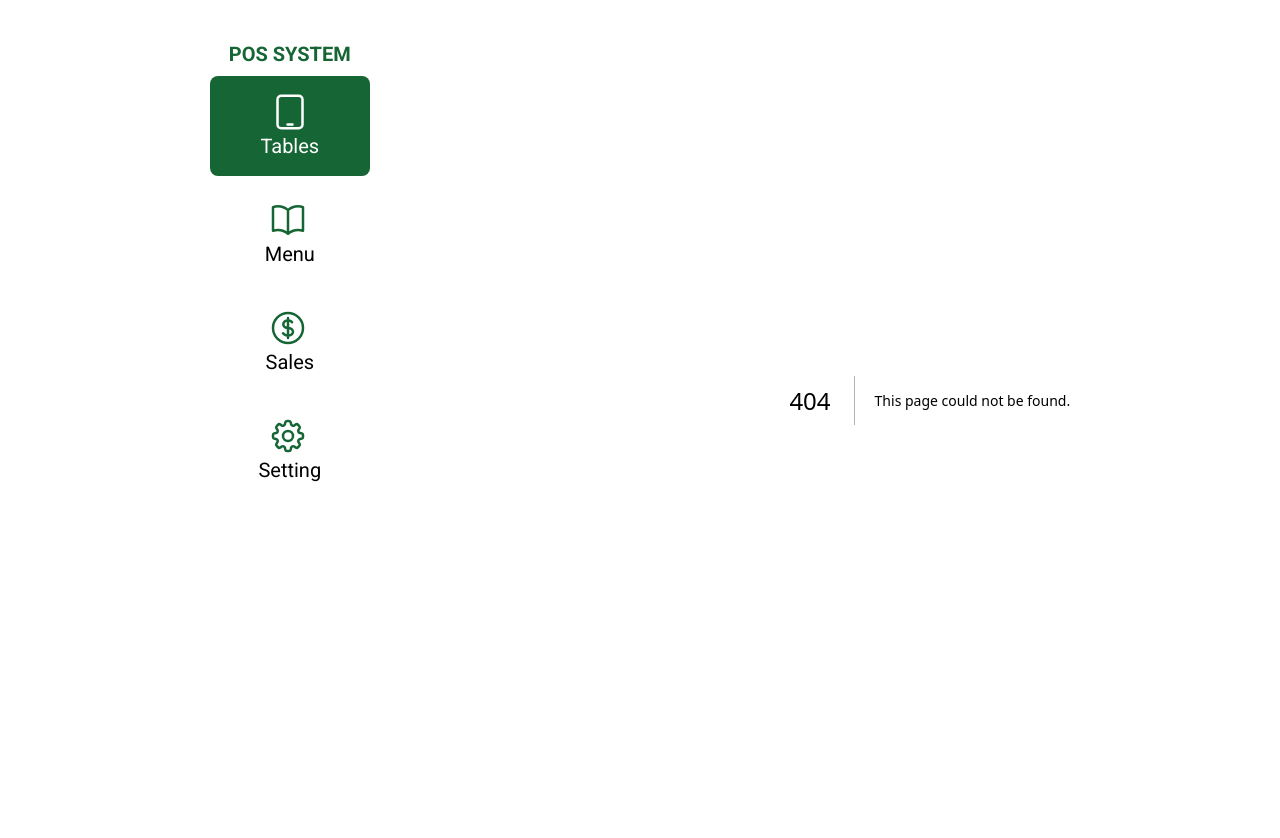
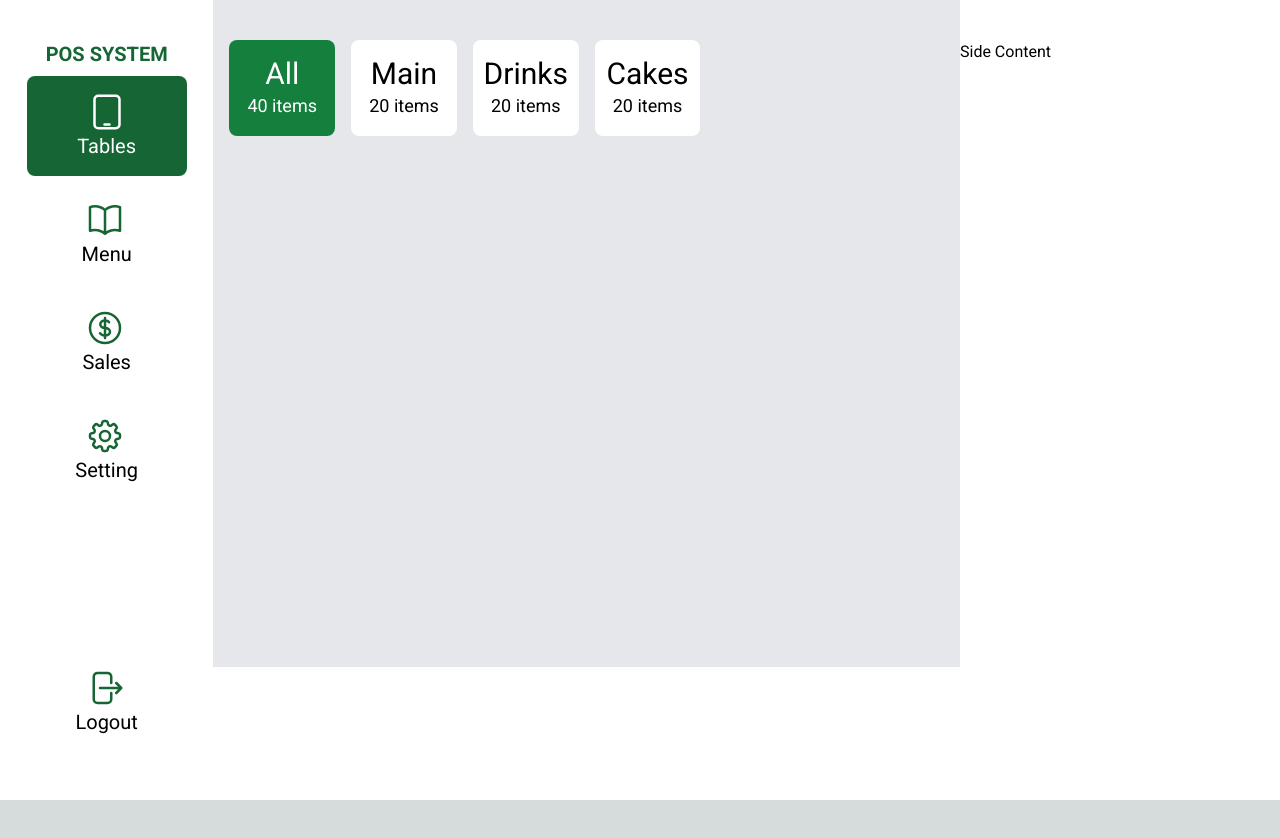
Before and after one commit to CallJoshDrew/swiftpos, a Next.js app: page /menu in a window 1280 px wide. Before the commit this address had no page. Shown: the top 838 px of the page. After the commit the page ends 800 px from the top, so only its background shows below. Built offline with nearby package versions, Linux system fonts and the light colour scheme.

Commit message:
Add Menu Page Part 1
Designing the Card for each Menu, just finished layout which sync with the tables page.

```diff
--- a/app/components/sideNav.js
+++ b/app/components/sideNav.js
@@ -1,13 +1,14 @@
 import React from "react";
+import Link from "next/link";
 
 export default function SideNav() {
   return (
-      <div className="row-span-6 col-span-1 py-10 flex flex-col justify-between">
+      <div className="row-span-6 col-span-2 py-10 flex flex-col justify-between">
         <div>
           <div className="text-green-800 text-center font-bold text-xl">
             POS SYSTEM
           </div>
-          <button className="bg-green-800 rounded-lg px-6 py-4 flex flex-col items-center mx-auto my-2 w-40">
+          <Link href="/tables" className="bg-green-800 rounded-lg px-6 py-4 flex flex-col items-center mx-auto my-2 w-40">
             <svg
               className="w-10 h-10 text-white"
               xmlns="http://www.w3.org/2000/svg"
@@ -22,8 +23,8 @@ export default function SideNav() {
               />
             </svg>
             <div className="text-white text-xl">Tables</div>
-          </button>
-          <button className="rounded-lg px-6 py-4 flex flex-col items-center m-auto my-2 w-40 group hover:bg-green-800">
+          </Link>
+          <Link href="/menu" className="rounded-lg px-6 py-4 flex flex-col items-center m-auto my-2 w-40 group hover:bg-green-800">
             <svg
               className="w-10 h-10 mr-1 text-green-800 group-hover:text-white"
               xmlns="http://www.w3.org/2000/svg"
@@ -40,8 +41,8 @@ export default function SideNav() {
             <div className="text-black text-xl group-hover:text-white">
               Menu
             </div>
-          </button>
-          <button className="rounded-lg px-6 py-4 flex flex-col items-center m-auto my-2 w-40 group hover:bg-green-800">
+          </Link>
+          <Link href="/"className="rounded-lg px-6 py-4 flex flex-col items-center m-auto my-2 w-40 group hover:bg-green-800">
             <svg
               className="w-10 h-10 mr-1 text-green-800 group-hover:text-white"
               xmlns="http://www.w3.org/2000/svg"
@@ -58,8 +59,8 @@ export default function SideNav() {
             <div className="text-black text-xl group-hover:text-white">
               Sales
             </div>
-          </button>
-          <button className="rounded-lg px-6 py-4 flex flex-col items-center m-auto my-2 w-40 group hover:bg-green-800">
+          </Link>
+          <Link href="/" className="rounded-lg px-6 py-4 flex flex-col items-center m-auto my-2 w-40 group hover:bg-green-800">
             <svg
               className="w-10 h-10 mr-1 text-green-800 group-hover:text-white"
               xmlns="http://www.w3.org/2000/svg"
@@ -81,9 +82,9 @@ export default function SideNav() {
             <div className="text-black text-xl group-hover:text-white">
               Setting
             </div>
-          </button>
+          </Link>
         </div>
-        <button className="rounded-lg px-6 py-4 flex flex-col items-center m-auto my-2 w-40 group hover:bg-green-800">
+        <Link href="/" className="rounded-lg px-6 py-4 flex flex-col items-center m-auto my-2 w-40 group hover:bg-green-800">
           <svg
             className="w-10 h-10 mr-1 text-green-800 group-hover:text-white"
             xmlns="http://www.w3.org/2000/svg"
@@ -100,7 +101,7 @@ export default function SideNav() {
           <div className="text-black text-xl group-hover:text-white">
             Logout
           </div>
-        </button>
+        </Link>
       </div>
   );
 }
--- /dev/null
+++ b/app/components/tableDetails.js
@@ -0,0 +1,9 @@
+import React from 'react'
+
+function TableDetails() {
+  return (
+    <div className="row-span-6 col-span-3 py-10">Side Content</div>
+  )
+}
+
+export default TableDetails
--- a/app/layout.js
+++ b/app/layout.js
@@ -1,6 +1,7 @@
 import { Roboto } from "next/font/google";
 import "./globals.css";
 import SideNav from "./components/sideNav";
+import TableDetails from "./components/tableDetails";
 
 const roboto = Roboto({
   subsets: ["latin"],
@@ -16,9 +17,11 @@ export default function RootLayout({ children }) {
   return (
     <html lang="en">
       <body className={roboto.className}>
-        <div className="bg-white min-h-screen grid grid-rows-6 grid-flow-col">
+        <div className="bg-white min-h-screen grid grid-rows-6 grid-cols-12">
           <SideNav />
           {children}
+          {/* <div className="row-span-1 col-span-7 bg-pink-300">Footer</div>    */}
+          <TableDetails />
         </div>
       </body>
     </html>
--- /dev/null
+++ b/app/menu/page.js
@@ -0,0 +1,47 @@
+import React from "react";
+
+export default function Menu() {
+  return (
+    <div className="row-span-5 col-span-7 bg-gray-200 flex flex-col gap-5 py-10 px-4">
+      <div className="grid grid-cols-6 grid-rows-1 gap-4">
+        <button className="group hover:bg-yellow-500 bg-green-700 rounded-lg text-white flex items-center justify-center flex-col py-4">
+          <div className="text-3xl group-hover:text-black">All</div>
+          <div className="text-lg group-hover:text-black">40 items</div>
+        </button>
+        <button className="group hover:bg-yellow-500 bg-white rounded-lg text-white flex items-center justify-center flex-col py-4">
+          <div className="text-3xl text-black group-hover:text-white">Main</div>
+          <div className="text-lg text-black group-hover:text-white">
+            20 items
+          </div>
+        </button>
+        <button className="group hover:bg-yellow-500 bg-white rounded-lg text-white flex items-center justify-center flex-col py-4">
+          <div className="text-3xl text-black group-hover:text-white">
+            Drinks
+          </div>
+          <div className="text-lg text-black group-hover:text-white">
+            20 items
+          </div>
+        </button>
+        <button className="group hover:bg-yellow-500 bg-white rounded-lg text-white flex items-center justify-center flex-col py-4">
+          <div className="text-3xl text-black group-hover:text-white">
+            Cakes
+          </div>
+          <div className="text-lg text-black group-hover:text-white">
+            20 items
+          </div>
+        </button>
+      </div>
+      <div className="">
+        <div className="group hover:bg-yellow-500 rounded-lg text-white flex justify-start">
+          <div>
+
+          </div>
+          {/* <button className="group hover:bg-yellow-500 bg-green-800 rounded-lg text-white flex items-center justify-center flex-col">
+            <div className="text-xl group-hover:text-black">Table 1</div>
+            <div className="text-lg group-hover:text-black">Seated</div>
+          </button> */}
+        </div>
+      </div>
+    </div>
+  );
+}
--- a/app/page.js
+++ b/app/page.js
@@ -1,12 +1,9 @@
-import Image from "next/image";
-import Tables from "./tables/page";
+import Tables from "./tables/page"
 
 export default function Home() {
   return (
     <>
       <Tables />
-      <div className="row-span-1 col-span-7 bg-pink-300">Footer</div>
-      <div className="row-span-6 col-span-4 bg-green-900">Side COntent</div>
     </>
   );
 }
```
